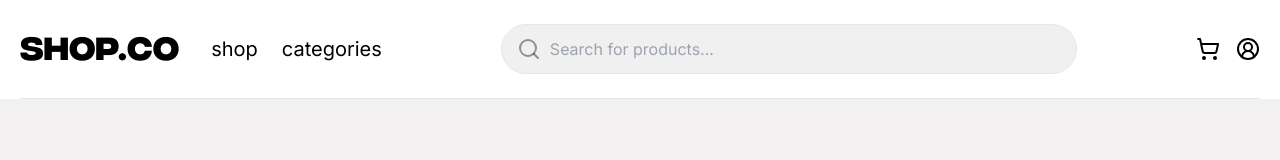
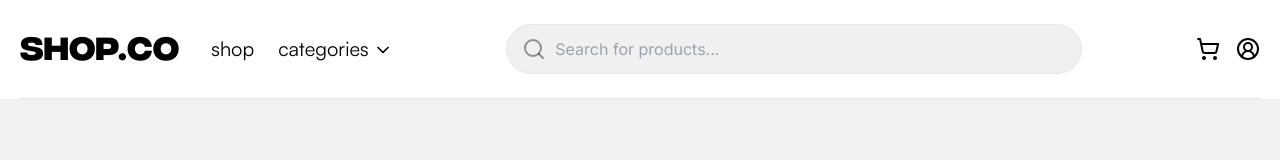
Before and after one commit to AJ1732/shop.co, a Next.js app: page / in a window 1280 px wide. Shown: the top 160 px of the page. Built offline with nearby package versions, Linux system fonts and the light colour scheme.

Commit message:
chore: update navbar navigation

```diff
--- a/package.json
+++ b/package.json
@@ -11,6 +11,7 @@
   "dependencies": {
     "@radix-ui/react-dialog": "^1.1.1",
     "@radix-ui/react-dropdown-menu": "^2.1.4",
+    "@radix-ui/react-navigation-menu": "^1.2.3",
     "@radix-ui/react-slot": "^1.1.1",
     "@reduxjs/toolkit": "^2.5.0",
     "axios": "^1.7.9",
--- /dev/null
+++ b/src/components/layout/Navbar/components/Navigation/index.tsx
@@ -0,0 +1,118 @@
+"use client";
+
+import * as React from "react";
+import Link from "next/link";
+
+import { cn } from "@/lib/utils";
+import {
+  NavigationMenu,
+  NavigationMenuContent,
+  NavigationMenuItem,
+  NavigationMenuLink,
+  NavigationMenuList,
+  NavigationMenuTrigger,
+  navigationMenuTriggerStyle,
+} from "@/components/ui/navigation-menu";
+
+const components: { title: string; href: string; description: string }[] = [
+  {
+    title: "Alert Dialog",
+    href: "/docs/primitives/alert-dialog",
+    description:
+      "A modal dialog that interrupts the user with important content and expects a response.",
+  },
+  {
+    title: "Hover Card",
+    href: "/docs/primitives/hover-card",
+    description:
+      "For sighted users to preview content available behind a link.",
+  },
+  {
+    title: "Progress",
+    href: "/docs/primitives/progress",
+    description:
+      "Displays an indicator showing the completion progress of a task, typically displayed as a progress bar.",
+  },
+  {
+    title: "Scroll-area",
+    href: "/docs/primitives/scroll-area",
+    description: "Visually or semantically separates content.",
+  },
+  {
+    title: "Tabs",
+    href: "/docs/primitives/tabs",
+    description:
+      "A set of layered sections of content—known as tab panels—that are displayed one at a time.",
+  },
+  {
+    title: "Tooltip",
+    href: "/docs/primitives/tooltip",
+    description:
+      "A popup that displays information related to an element when the element receives keyboard focus or the mouse hovers over it.",
+  },
+];
+
+interface NavigationProps {
+  className?: string;
+}
+
+const Navigation: React.FC<NavigationProps> = ({ className }) => {
+  return (
+    <NavigationMenu className={className}>
+      <NavigationMenuList>
+        <NavigationMenuItem>
+          <Link href="/shop" legacyBehavior passHref>
+            <NavigationMenuLink className={navigationMenuTriggerStyle()}>
+              shop
+            </NavigationMenuLink>
+          </Link>
+        </NavigationMenuItem>
+
+        <NavigationMenuItem>
+          <NavigationMenuTrigger>categories</NavigationMenuTrigger>
+          <NavigationMenuContent>
+            <ul className="grid w-[400px] gap-3 p-4 md:w-[500px] md:grid-cols-2 lg:w-[600px]">
+              {components.map((component) => (
+                <ListItem
+                  key={component.title}
+                  title={component.title}
+                  href={component.href}
+                >
+                  {component.description}
+                </ListItem>
+              ))}
+            </ul>
+          </NavigationMenuContent>
+        </NavigationMenuItem>
+      </NavigationMenuList>
+    </NavigationMenu>
+  );
+};
+
+const ListItem = React.forwardRef<
+  React.ElementRef<"a">,
+  React.ComponentPropsWithoutRef<"a">
+>(({ className, title, children, ...props }, ref) => {
+  return (
+    <li>
+      <NavigationMenuLink asChild>
+        <a
+          ref={ref}
+          className={cn(
+            "hover:bg-accent hover:text-accent-foreground focus:bg-accent focus:text-accent-foreground block select-none space-y-1 rounded-md p-3 leading-none no-underline outline-none transition-colors",
+            className,
+          )}
+          {...props}
+        >
+          <div className="text-sm font-medium leading-none">{title}</div>
+          <p className="text-muted-foreground line-clamp-2 text-sm leading-snug">
+            {children}
+          </p>
+        </a>
+      </NavigationMenuLink>
+    </li>
+  );
+});
+ListItem.displayName = "ListItem";
+
+export default Navigation;
--- /dev/null
+++ b/src/components/layout/Navbar/components/index.tsx
@@ -0,0 +1 @@
+export { default as Navigation } from "./Navigation";
--- a/src/components/layout/Navbar/index.tsx
+++ b/src/components/layout/Navbar/index.tsx
@@ -10,6 +10,7 @@
 } from "lucide-react";
 import { NavLinks } from "@/types/navlink";
 import { InputField } from "@/components";
+import { Navigation } from "./components";
 import { cn } from "@/lib/utils";
 
 const navlinks: NavLinks[] = [
@@ -19,7 +20,7 @@
   },
   {
     name: "categories",
-    link: ["/category/1"],
+    link: ["/category/1", "/category/2"],
   },
 ];
 
@@ -46,27 +47,13 @@
           </Link>
 
           {/* DESKTOP NAVIGATION */}
-          <ul className="flex items-center justify-center gap-6 max-lg:hidden">
-            {navlinks.map(({ name, link }) => (
-              <li key={name} className="text-xl">
-                {Array.isArray(link) ? (
-                  <div className="relative">
-                    <div className="cursor-pointer">{name}</div>
-                  </div>
-                ) : (
-                  <Link href={link} className="block">
-                    {name}
-                  </Link>
-                )}
-              </li>
-            ))}
-          </ul>
+          <Navigation className="max-lg:hidden" />
         </div>
 
         <InputField
           startIcon={<SearchIcon />}
           placeholder="Search for products..."
-          className="min-w-[36rem] bg-shade-200 max-lg:hidden"
+          className="ml-auto min-w-[36rem] bg-shade-200 max-lg:hidden"
           iconProps={{
             className: "max-lg:hidden stroke-black/40",
           }}
@@ -98,19 +85,25 @@
         />
 
         <nav className="z-10 h-fit rounded-2xl bg-black px-8 py-10 text-white">
-          <ul className="flex flex-col items-start justify-center gap-6">
-            {navlinks.map(({ name, link }) => (
+          <Navigation />
+          {/* <ul className="flex flex-col items-start justify-center gap-6">
+            {navlinks.map(({ name, link }) => {
+              return (
                 <li key={name} className="text-xl">
                   {Array.isArray(link) ? (
-                  <div>{name}</div>
+                    <div className="flex items-center justify-center gap-1">
+                      <span>{name}</span>
+                      <ChevronDown className="mt-1 stroke-shade-200" />
+                    </div>
                   ) : (
                     <Link href={link} className="block">
                       {name}
                     </Link>
                   )}
                 </li>
-            ))}
-          </ul>
+              );
+            })}
+          </ul> */}
         </nav>
       </div>
     </header>
--- /dev/null
+++ b/src/components/ui/navigation-menu.tsx
@@ -0,0 +1,129 @@
+import * as React from "react";
+import * as NavigationMenuPrimitive from "@radix-ui/react-navigation-menu";
+import { cva } from "class-variance-authority";
+import { ChevronDown } from "lucide-react";
+
+import { cn } from "@/lib/utils";
+
+const NavigationMenu = React.forwardRef<
+  React.ElementRef<typeof NavigationMenuPrimitive.Root>,
+  React.ComponentPropsWithoutRef<typeof NavigationMenuPrimitive.Root>
+>(({ className, children, ...props }, ref) => (
+  <NavigationMenuPrimitive.Root
+    ref={ref}
+    className={cn(
+      "relative z-10 flex max-w-max flex-1 items-center justify-center",
+      className,
+    )}
+    {...props}
+  >
+    {children}
+    <NavigationMenuViewport />
+  </NavigationMenuPrimitive.Root>
+));
+NavigationMenu.displayName = NavigationMenuPrimitive.Root.displayName;
+
+const NavigationMenuList = React.forwardRef<
+  React.ElementRef<typeof NavigationMenuPrimitive.List>,
+  React.ComponentPropsWithoutRef<typeof NavigationMenuPrimitive.List>
+>(({ className, ...props }, ref) => (
+  <NavigationMenuPrimitive.List
+    ref={ref}
+    className={cn(
+      "group flex flex-1 list-none justify-center gap-1 max-lg:flex-col lg:items-center lg:gap-6",
+      className,
+    )}
+    {...props}
+  />
+));
+NavigationMenuList.displayName = NavigationMenuPrimitive.List.displayName;
+
+const NavigationMenuItem = NavigationMenuPrimitive.Item;
+
+const navigationMenuTriggerStyle = cva(
+  "group inline-flex h-10 w-max items-center text-xl font-satoshi font-normal justify-center rounded-md bg-white py-2  transition-colors  hover:text-neutral-900 max-lg:hover:text-neutral-100 focus:outline-none disabled:pointer-events-none disabled:opacity-50  dark:bg-neutral-950 dark:hover:bg-neutral-800 dark:hover:text-neutral-50 dark:focus:bg-neutral-800 dark:focus:text-neutral-50 dark:data-[active]:bg-neutral-800/50 dark:data-[state=open]:bg-neutral-800/50 max-lg:bg-transparent",
+);
+
+const NavigationMenuTrigger = React.forwardRef<
+  React.ElementRef<typeof NavigationMenuPrimitive.Trigger>,
+  React.ComponentPropsWithoutRef<typeof NavigationMenuPrimitive.Trigger>
+>(({ className, children, ...props }, ref) => (
+  <NavigationMenuPrimitive.Trigger
+    ref={ref}
+    className={cn(navigationMenuTriggerStyle(), "group", className)}
+    {...props}
+  >
+    {children}
+    {""}
+    <ChevronDown
+      className="relative top-[1px] ml-1 size-5 transition duration-200 group-data-[state=open]:rotate-180"
+      aria-hidden="true"
+    />
+  </NavigationMenuPrimitive.Trigger>
+));
+NavigationMenuTrigger.displayName = NavigationMenuPrimitive.Trigger.displayName;
+
+const NavigationMenuContent = React.forwardRef<
+  React.ElementRef<typeof NavigationMenuPrimitive.Content>,
+  React.ComponentPropsWithoutRef<typeof NavigationMenuPrimitive.Content>
+>(({ className, ...props }, ref) => (
+  <NavigationMenuPrimitive.Content
+    ref={ref}
+    className={cn(
+      "left-0 top-0 w-full data-[motion^=from-]:animate-in data-[motion^=to-]:animate-out data-[motion^=from-]:fade-in data-[motion^=to-]:fade-out data-[motion=from-end]:slide-in-from-right-52 data-[motion=from-start]:slide-in-from-left-52 data-[motion=to-end]:slide-out-to-right-52 data-[motion=to-start]:slide-out-to-left-52 md:absolute md:w-auto",
+      className,
+    )}
+    {...props}
+  />
+));
+NavigationMenuContent.displayName = NavigationMenuPrimitive.Content.displayName;
+
+const NavigationMenuLink = NavigationMenuPrimitive.Link;
+
+const NavigationMenuViewport = React.forwardRef<
+  React.ElementRef<typeof NavigationMenuPrimitive.Viewport>,
+  React.ComponentPropsWithoutRef<typeof NavigationMenuPrimitive.Viewport>
+>(({ className, ...props }, ref) => (
+  <div className={cn("absolute left-0 top-full flex justify-center")}>
+    <NavigationMenuPrimitive.Viewport
+      className={cn(
+        "origin-top-center relative mt-1.5 h-[var(--radix-navigation-menu-viewport-height)] w-full overflow-hidden rounded-md border border-neutral-200 bg-white text-neutral-950 shadow-lg data-[state=open]:animate-in data-[state=closed]:animate-out data-[state=closed]:zoom-out-95 data-[state=open]:zoom-in-90 dark:border-neutral-800 dark:bg-neutral-950 dark:text-neutral-50 md:w-[var(--radix-navigation-menu-viewport-width)]",
+        className,
+      )}
+      ref={ref}
+      {...props}
+    />
+  </div>
+));
+NavigationMenuViewport.displayName =
+  NavigationMenuPrimitive.Viewport.displayName;
+
+const NavigationMenuIndicator = React.forwardRef<
+  React.ElementRef<typeof NavigationMenuPrimitive.Indicator>,
+  React.ComponentPropsWithoutRef<typeof NavigationMenuPrimitive.Indicator>
+>(({ className, ...props }, ref) => (
+  <NavigationMenuPrimitive.Indicator
+    ref={ref}
+    className={cn(
+      "top-full z-[1] flex h-1.5 items-end justify-center overflow-hidden data-[state=visible]:animate-in data-[state=hidden]:animate-out data-[state=hidden]:fade-out data-[state=visible]:fade-in",
+      className,
+    )}
+    {...props}
+  >
+    <div className="relative top-[60%] h-2 w-2 rotate-45 rounded-tl-sm bg-neutral-200 shadow-md dark:bg-neutral-800" />
+  </NavigationMenuPrimitive.Indicator>
+));
+NavigationMenuIndicator.displayName =
+  NavigationMenuPrimitive.Indicator.displayName;
+
+export {
+  navigationMenuTriggerStyle,
+  NavigationMenu,
+  NavigationMenuList,
+  NavigationMenuItem,
+  NavigationMenuContent,
+  NavigationMenuTrigger,
+  NavigationMenuLink,
+  NavigationMenuIndicator,
+  NavigationMenuViewport,
+};
```
Also changed, not shown: 1 other file (tests, documents, lock files or other folders). Lines whose indentation alone changed are shown as unchanged.
